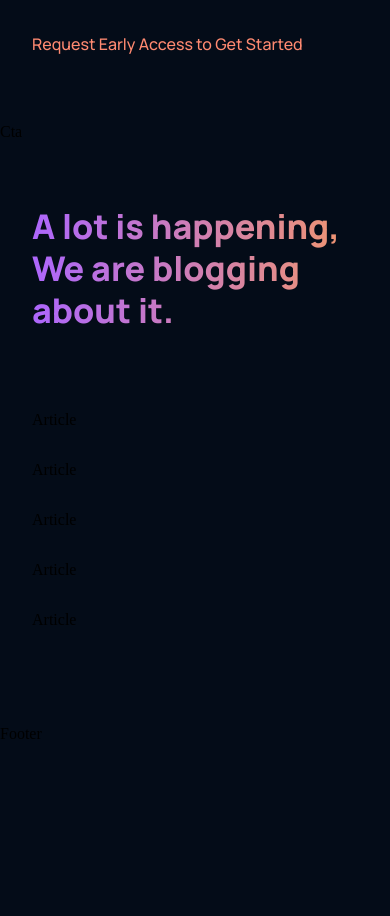
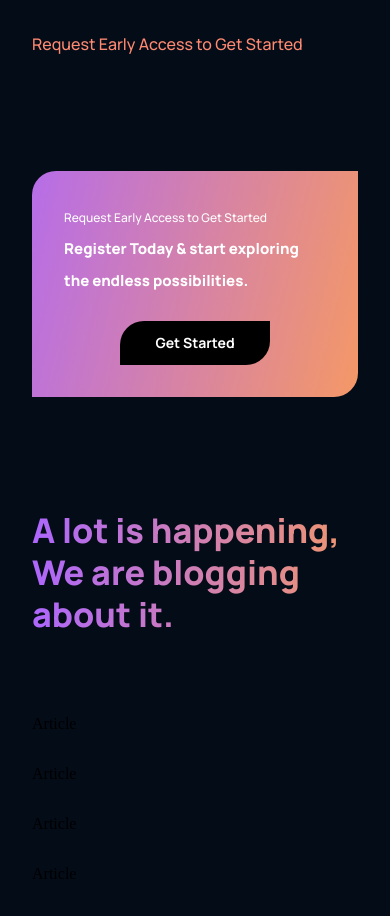
Before and after one commit to fredie7385/gpt3_jsm, a React (Create React App) app: page / in a window 390 px wide. Shown: the part 4120-5036 px from the top of the page. Before the commit the page ends 4863 px from the top, so only its background shows below. Built offline with nearby package versions, Linux system fonts and the light colour scheme.

Commit message:
featL CTA files upload

```diff
--- a/src/components/cta/Cta.css
+++ b/src/components/cta/Cta.css
@@ -0,0 +1,84 @@
+.gpt3__cta {
+  display: flex;
+  justify-content: space-between;
+  align-items: center;
+  flex-direction: row;
+  padding: 2rem;
+  margin: 4rem;
+  border-top-left-radius: 1.5rem;
+  border-bottom-right-radius: 1.5rem;
+  background: var(--gradient-bar);
+}
+
+.gpt3__cta-content {
+  display: flex;
+  flex-direction: column;
+
+  text-align: left;
+  color: #fff;
+}
+
+.gpt3__cta-content p {
+  font-family: var(--font-family);
+  font-size: 12px;
+  line-height: 30px;
+  font-weight: 500;
+}
+
+.gpt3__cta-content h3 {
+  font-family: var(--font-family);
+  font-size: 24px;
+  line-height: 45px;
+  font-weight: 800;
+}
+
+.gpt3__cta-btn {
+  display: flex;
+  justify-content: center;
+  align-items: center;
+  margin-left: 2rem;
+}
+
+.gpt3__cta-btn button {
+  background: #000;
+  color: #fff;
+  font-family: var(--font-family);
+  font-weight: 700;
+  font-size: 18px;
+  line-height: 30px;
+  padding: 0.5rem 1rem;
+  border-top-left-radius: 1.5rem;
+  border-bottom-right-radius: 1.5rem;
+
+  border: none;
+  outline: none;
+  cursor: pointer;
+  min-width: 150px;
+}
+
+@media screen and (max-width: 650px) {
+  .gpt3__cta {
+    flex-direction: column;
+  }
+
+  .gpt3__cta-btn {
+    margin: 1.5rem 0 0;
+  }
+}
+
+@media screen and (max-width: 550px) {
+  .gpt3__cta {
+    flex-direction: column;
+    margin: 3rem 2rem;
+  }
+
+  .gpt3__cta-content h3 {
+    font-size: 15px;
+    line-height: 32px;
+  }
+
+  .gpt3__cta-btn button {
+    font-size: 14px;
+    line-height: 28px;
+  }
+}
--- a/src/components/cta/Cta.jsx
+++ b/src/components/cta/Cta.jsx
@@ -1,7 +1,18 @@
-import React from 'react'
-import './Cta.css';
-export default function Cta() {
+import React from "react";
+import "./Cta.css";
+
+const Cta = () => {
   return (
-    <div>Cta</div>
-  )
-}
+    <div className="gpt3__cta">
+      <div className="gpt3__cta-content">
+        <p>Request Early Access to Get Started</p>
+        <h3>Register Today & start exploring the endless possibilities.</h3>
+      </div>
+      <div className="gpt3__cta-btn">
+        <button type="button">Get Started</button>
+      </div>
+    </div>
+  );
+};
+
+export default Cta;
```
